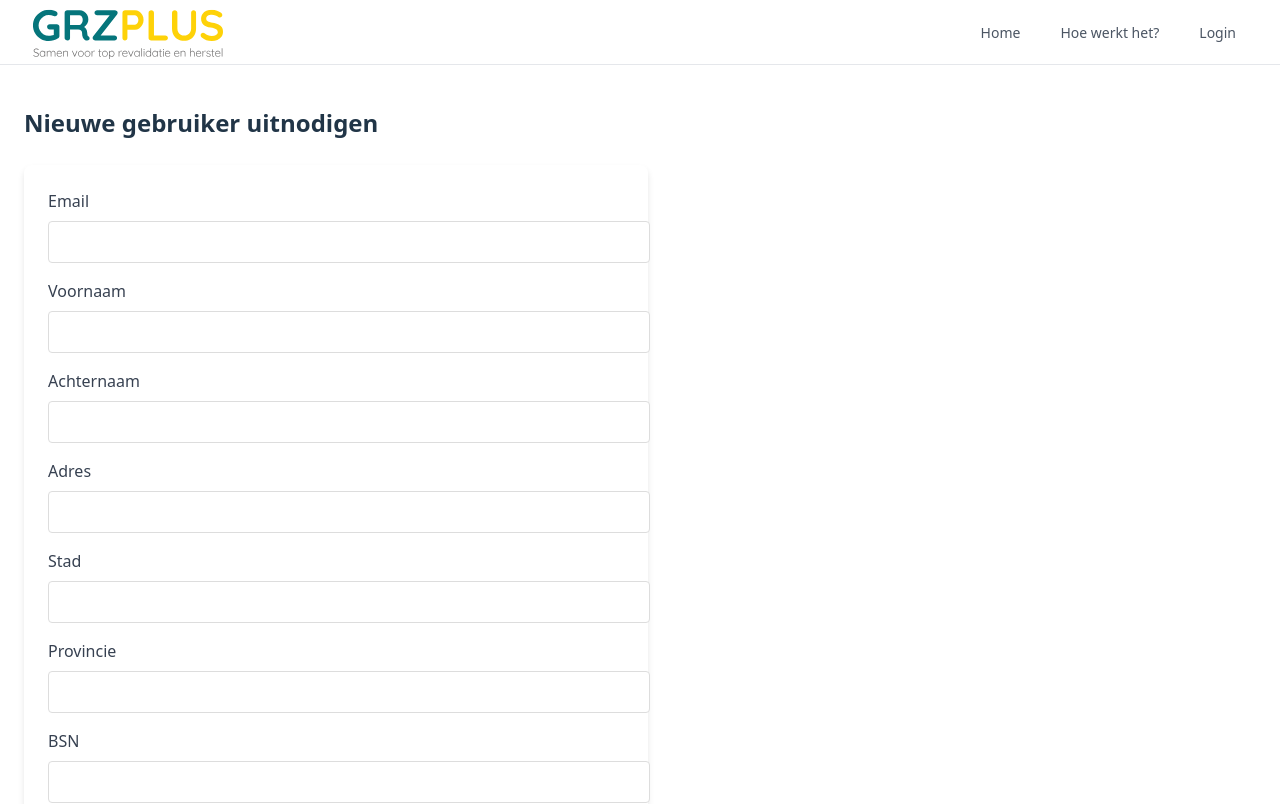
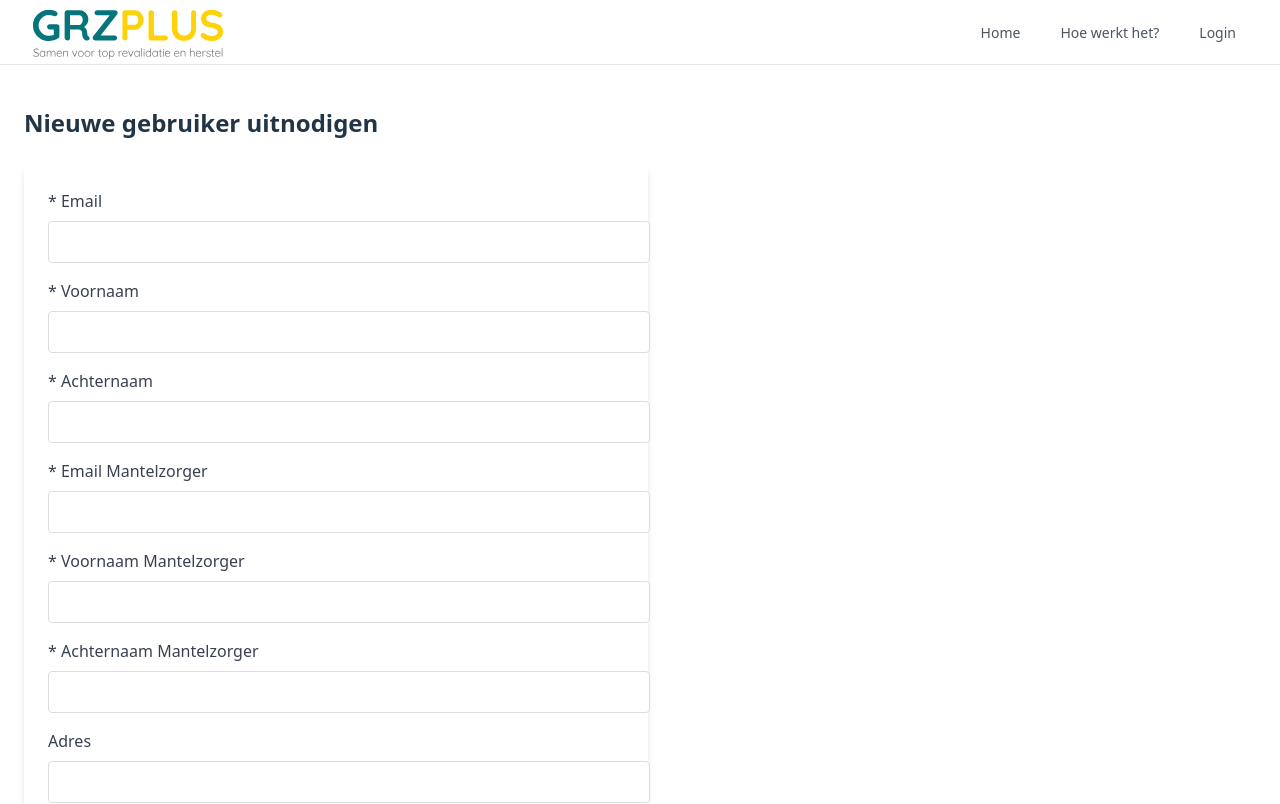
Before and after one commit to kaikuzai/GRZPLUS-proefrevalidatie, a React (Vite) app in the folder frontend/grzPlus/: page /add-user in a window 1280 px wide. Shown: the top 804 px of the page. Built offline with nearby package versions, Linux system fonts and the light colour scheme.

Commit message:
fucked up previous push

```diff
--- a/frontend/grzPlus/src/components/DynamicForm/DynamicForm.tsx
+++ b/frontend/grzPlus/src/components/DynamicForm/DynamicForm.tsx
@@ -207,7 +207,7 @@ const DynamicForm = () => {
                     handleInputChange(
                       explanationId,
                       e.target.value,
-                      `Toelichting: ${field.label}`
+                      `Toelichting - ${field.label}`
                     )
                   }
                   className={explanationHasError ? "error-input" : ""}
--- a/frontend/grzPlus/src/components/FormDashboard/FormResponseDetail.css
+++ b/frontend/grzPlus/src/components/FormDashboard/FormResponseDetail.css
@@ -63,6 +63,42 @@
     border-bottom: 1px solid #eee;
   }
 
+  .response-content-extra {
+    margin-top: 20px;
+    background-color: #fff;
+    border-radius: 8px;
+    box-shadow: 0 2px 10px rgba(0, 0, 0, 0.1);
+    padding: 25px;
+  }
+
+  .header-area {
+    display: flex;
+    justify-content: space-between;
+    height: 30px;
+    margin-bottom: 50px;
+  }
+
+  .copy-button {
+  background-color: #4CAF50;
+  color: white;
+  border: none;
+  padding: 8px 16px;
+  font-size: 14px;
+  cursor: pointer;
+  border-radius: 4px;
+  transition: background-color 0.3s ease;
+}
+
+
+  .response-content-extra h2 {
+    color: #333;
+    margin-top: 0;
+    margin-bottom: 20px;
+    font-size: 20px;
+    padding-bottom: 10px;
+    border-bottom: 1px solid #eee;
+  }
+
   .answer-container {
     display: flex;
     flex-direction: column;
--- a/frontend/grzPlus/src/components/FormDashboard/FormResponseDetail.tsx
+++ b/frontend/grzPlus/src/components/FormDashboard/FormResponseDetail.tsx
@@ -62,34 +62,55 @@ const FormResponseDetail: React.FC<FormResponseDetailProps> = ({
 
   // Format key for display (convert camelCase or snake_case to Title Case)
   const formatKey = (key: string) => {
-    // Remove common prefixes if presents
     const cleanKey = key.replace(/^(is|has|should|can)/, "");
 
-    // Handle snake_case and camelCase
-    return (
-      cleanKey
-        // Add space before capital letters for camelCase
-        .replace(/([A-Z])/g, " $1")
-        // Replace underscores with spaces for snake_case
-        .replace(/_/g, " ")
-        // Make first character uppercase and trim
-        .replace(/^\w/, (c) => c.toUpperCase())
-        .trim()
-    );
+    return cleanKey
+      .replace(/([A-Z])/g, " $1")
+      .replace(/_/g, " ")
+      .replace(/^\w/, (c) => c.toUpperCase())
+      .trim();
   };
 
   // Format answer for display based on assumed question type
   const formatAnswer = (key: string, value: string) => {
-    // Format yes/no answers for readability
     if (value.toLowerCase() === "yes" || value.toLowerCase() === "no") {
       return value.charAt(0).toUpperCase() + value.slice(1);
     }
 
-    // Handle boolean-like values
     if (value.toLowerCase() === "true") return "Yes";
     if (value.toLowerCase() === "false") return "No";
 
     return value;
+  };
+
+  // Get answers starting with "Toelichting -"
+  const getToelichtingAnswers = (): { [key: string]: string } => {
+    const toelichtingAnswers: { [key: string]: string } = {};
+
+    Object.entries(answersObject).forEach(([key, value]) => {
+      if (key.startsWith("Toelichting -")) {
+        toelichtingAnswers[key] = value;
+      }
+    });
+
+    return toelichtingAnswers;
+  };
+
+  const toelichtingAnswers = getToelichtingAnswers();
+
+  // Handle copy to clipboard
+  const copyToClipboard = () => {
+    const toelichtingText = Object.entries(toelichtingAnswers)
+      .map(([key, value]) => {
+        // Remove "Toelichting -" from the key before formatting
+        const cleanKey = key.replace("Toelichting -", "").trim();
+        return `${formatKey(cleanKey)}: ${value}`;
+      })
+      .join("\n");
+
+    navigator.clipboard.writeText(toelichtingText).then(() => {
+      alert("Samenvatting is gekopieerd");
+    });
   };
 
   return (
@@ -124,6 +145,25 @@ const FormResponseDetail: React.FC<FormResponseDetailProps> = ({
           ))}
         </div>
       </div>
+
+      <div className="response-content-extra">
+        <div className="header-area">
+          <h2>Samenvatting</h2>
+          <button onClick={copyToClipboard} className="copy-button">
+            Kopieer
+          </button>
+        </div>
+        <div className="answer-container">
+          {Object.entries(toelichtingAnswers).map(([key, value]) => (
+            <div className="answer-item" key={key}>
+              <div className="answer-label">
+                {formatKey(key).replace("Toelichting -", "")}:
+              </div>
+              <div className="answer-value">{formatAnswer(key, value)}</div>
+            </div>
+          ))}
+        </div>
+      </div>
     </div>
   );
 };
--- a/frontend/grzPlus/src/hooks/useSubmitForm.tsx
+++ b/frontend/grzPlus/src/hooks/useSubmitForm.tsx
@@ -93,10 +93,6 @@ const useSubmitForm = (): UseSubmitFormResult => {
         config
       );
 
-      if (response.data.response == "Succeeded") {
-        throw new Error(`API responded with status: ${response.status}`);
-      }
-
       const data = await response.data.response;
       console.log("Form submitted successfully:", data);
 
--- a/frontend/grzPlus/src/pages/AdminInviteUserPage.tsx
+++ b/frontend/grzPlus/src/pages/AdminInviteUserPage.tsx
@@ -4,18 +4,25 @@ import axios from "axios";
 import "../styles/AdminInviteUserPage.css";
 import apiClient from "../services/api-client";
 import Navbar from "../components/Navbar/Navbar";
+import { fetchOrReplaceCSRF } from "../services/Cookies/CSRFToken";
 
 interface InviteUserForm {
   email: string;
-  first_name: string;
-  last_name: string;
+  firstName: string;
+  lastName: string;
+  mantelzorger: string;
+  voornaamMantelzorger: string;
+  achternaamMantelzorger: string;
 }
 
 const AdminInviteUserPage: React.FC = () => {
   const [form, setForm] = useState<InviteUserForm>({
     email: "",
-    first_name: "",
-    last_name: "",
+    firstName: "",
+    lastName: "",
+    mantelzorger: "",
+    voornaamMantelzorger: "",
+    achternaamMantelzorger: "",
   });
 
   const [loading, setLoading] = useState(false);
@@ -34,6 +41,7 @@ const AdminInviteUserPage: React.FC = () => {
     setLoading(true);
 
     try {
+      fetchOrReplaceCSRF();
       const response = await apiClient.post("/api/users/invite-user/", form, {
         headers: {
           "Content-Type": "application/json",
@@ -45,8 +53,11 @@ const AdminInviteUserPage: React.FC = () => {
       // Reset form
       setForm({
         email: "",
-        first_name: "",
-        last_name: "",
+        firstName: "",
+        lastName: "",
+        mantelzorger: "",
+        voornaamMantelzorger: "",
+        achternaamMantelzorger: "",
       });
     } catch (err) {
       if (axios.isAxiosError(err) && err.response) {
@@ -74,7 +85,7 @@ const AdminInviteUserPage: React.FC = () => {
           <div className="admin-form-container">
             <div className="form-group">
               <label htmlFor="email" className="form-label">
-                Email
+                * Email
               </label>
               <input
                 type="email"
@@ -88,14 +99,14 @@ const AdminInviteUserPage: React.FC = () => {
             </div>
 
             <div className="form-group">
-              <label htmlFor="first_name" className="form-label">
-                Voornaam
+              <label htmlFor="firstName" className="form-label">
+                * Voornaam
               </label>
               <input
                 type="text"
-                id="first_name"
-                name="first_name"
-                value={form.first_name}
+                id="firstName"
+                name="firstName"
+                value={form.firstName}
                 onChange={handleChange}
                 className="form-input"
                 required
@@ -103,14 +114,59 @@ const AdminInviteUserPage: React.FC = () => {
             </div>
 
             <div className="form-group">
-              <label htmlFor="last_name" className="form-label">
-                Achternaam
+              <label htmlFor="lastName" className="form-label">
+                * Achternaam
               </label>
               <input
                 type="text"
-                id="last_name"
-                name="last_name"
-                value={form.last_name}
+                id="lastName"
+                name="lastName"
+                value={form.lastName}
+                onChange={handleChange}
+                className="form-input"
+                required
+              />
+            </div>
+
+            <div className="form-group">
+              <label htmlFor="mantelzorger" className="form-label">
+                * Email Mantelzorger
+              </label>
+              <input
+                type="email"
+                id="mantelzorger"
+                name="mantelzorger"
+                value={form.mantelzorger}
+                onChange={handleChange}
+                className="form-input"
+                required
+              />
+            </div>
+
+            <div className="form-group">
+              <label htmlFor="voornaamMantelzorger" className="form-label">
+                * Voornaam Mantelzorger
+              </label>
+              <input
+                type="text"
+                id="voornaamMantelzorger"
+                name="voornaamMantelzorger"
+                value={form.voornaamMantelzorger}
+                onChange={handleChange}
+                className="form-input"
+                required
+              />
+            </div>
+
+            <div className="form-group">
+              <label htmlFor="achternaamMantelzorger" className="form-label">
+                * Achternaam Mantelzorger
+              </label>
+              <input
+                type="text"
+                id="achternaamMantelzorger"
+                name="achternaamMantelzorger"
+                value={form.achternaamMantelzorger}
                 onChange={handleChange}
                 className="form-input"
                 required
```
Also changed, not shown: frontend/grzPlus/src/hooks/useInviteUser.tsx (added, +55 -0 lines), frontend/grzPlus/src/hooks/useRegisterAdmin.tsx (deleted), frontend/grzPlus/src/pages/AddCaregiverPage.tsx (deleted).
